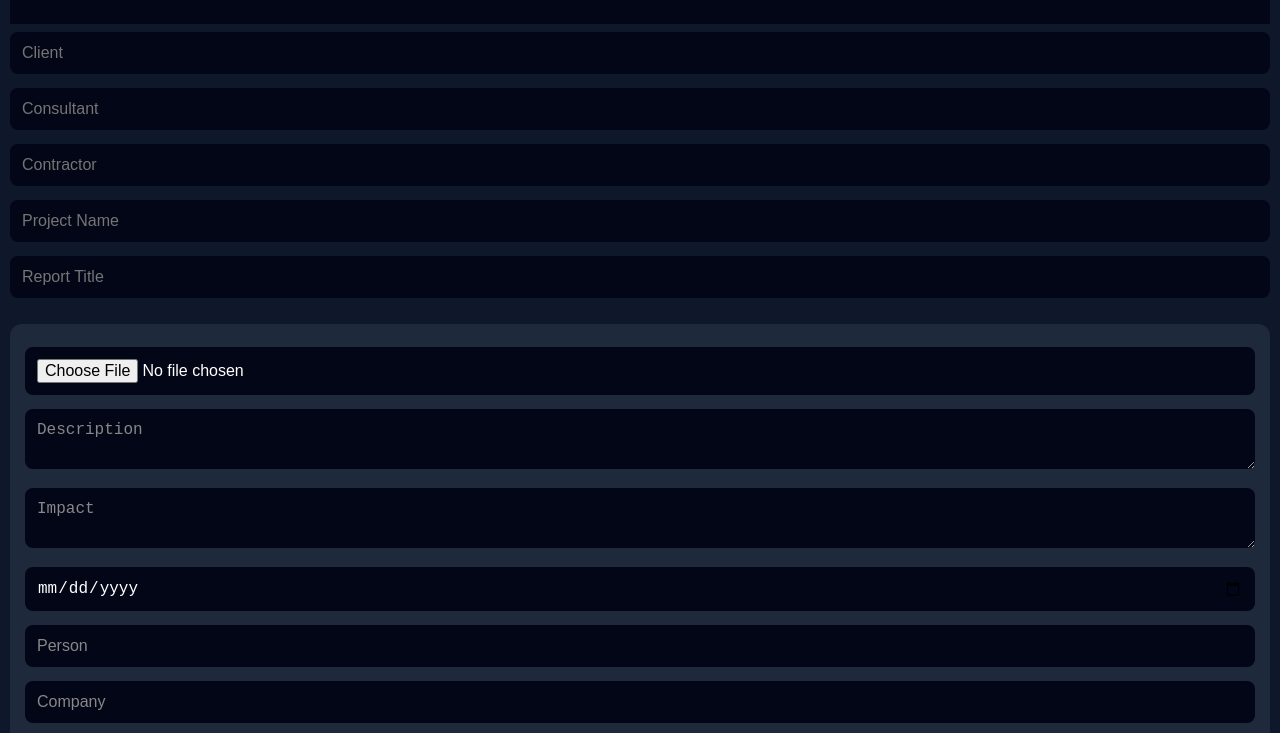
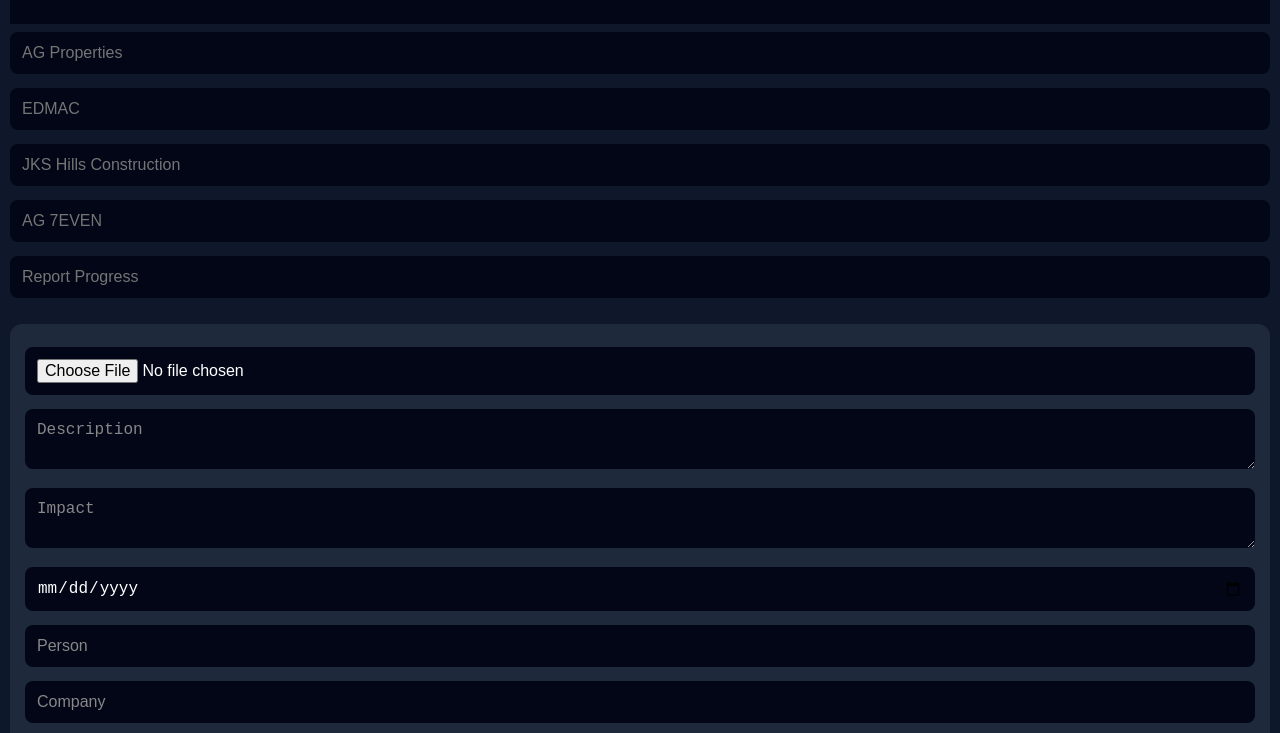
Before and after one commit to Daanu07-tech/construction-site, a website: page report.html in a window 1280 px wide. Shown: the part 67-800 px from the top of the page. Drawn offline with nearby package versions, Linux system fonts and the light colour scheme.

```diff
--- a/report.html
+++ b/report.html
@@ -20,11 +20,11 @@
     <a href="index.html">← Back</a>
 </header>
 
-<input id="client" placeholder="Client">
-<input id="consultant" placeholder="Consultant">
-<input id="contractor" placeholder="Contractor">
-<input id="project" placeholder="Project Name">
-<input id="title" placeholder="Report Title">
+<input id="client" placeholder="AG Properties">
+<input id="consultant" placeholder="EDMAC">
+<input id="contractor" placeholder="JKS Hills Construction">
+<input id="project" placeholder="AG 7EVEN">
+<input id="title" placeholder="Report Progress">
 
 <div id="rows"></div>
 <div id="reports"></div>
```
Also changed, not shown: Backend/server.js (+6 -1 lines).
